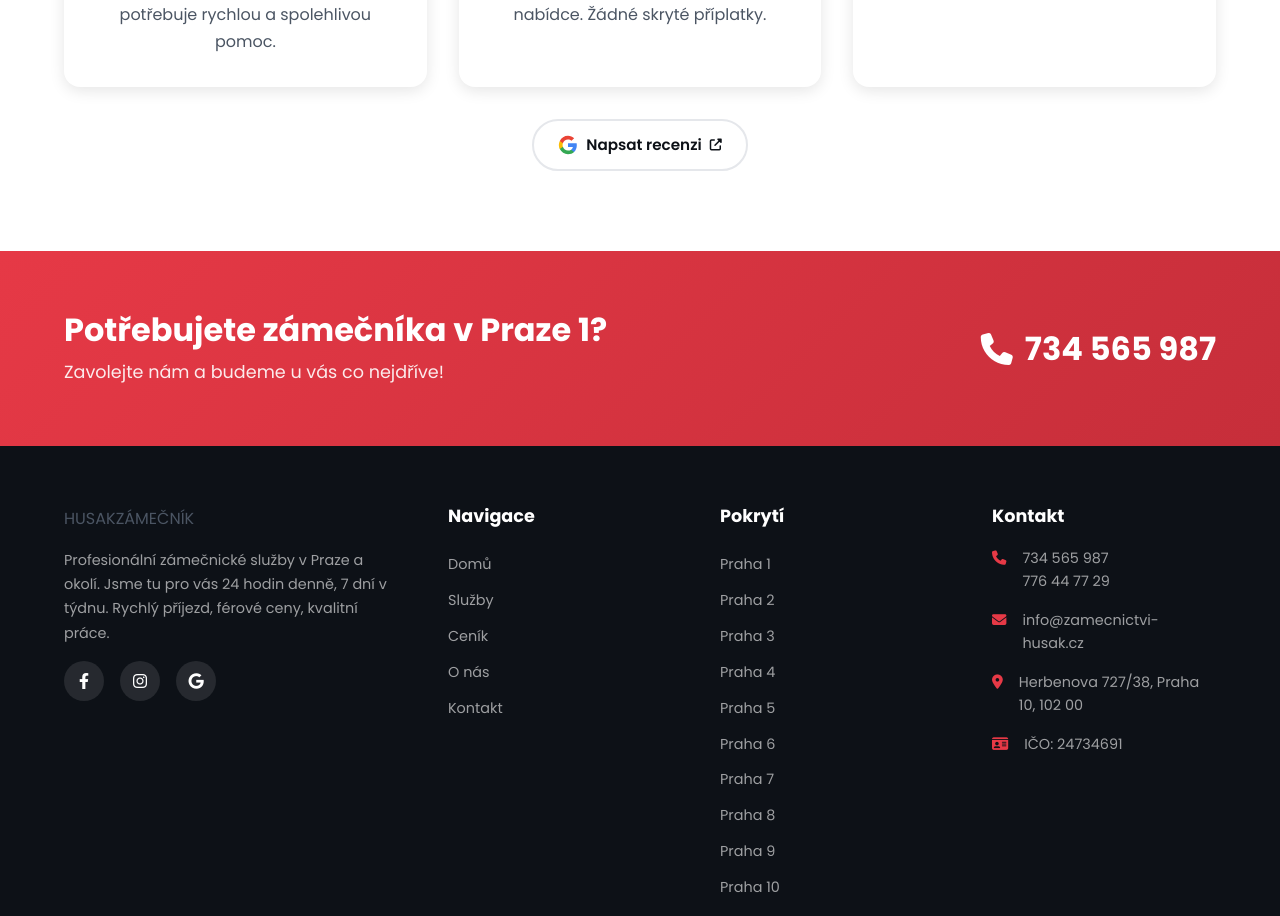
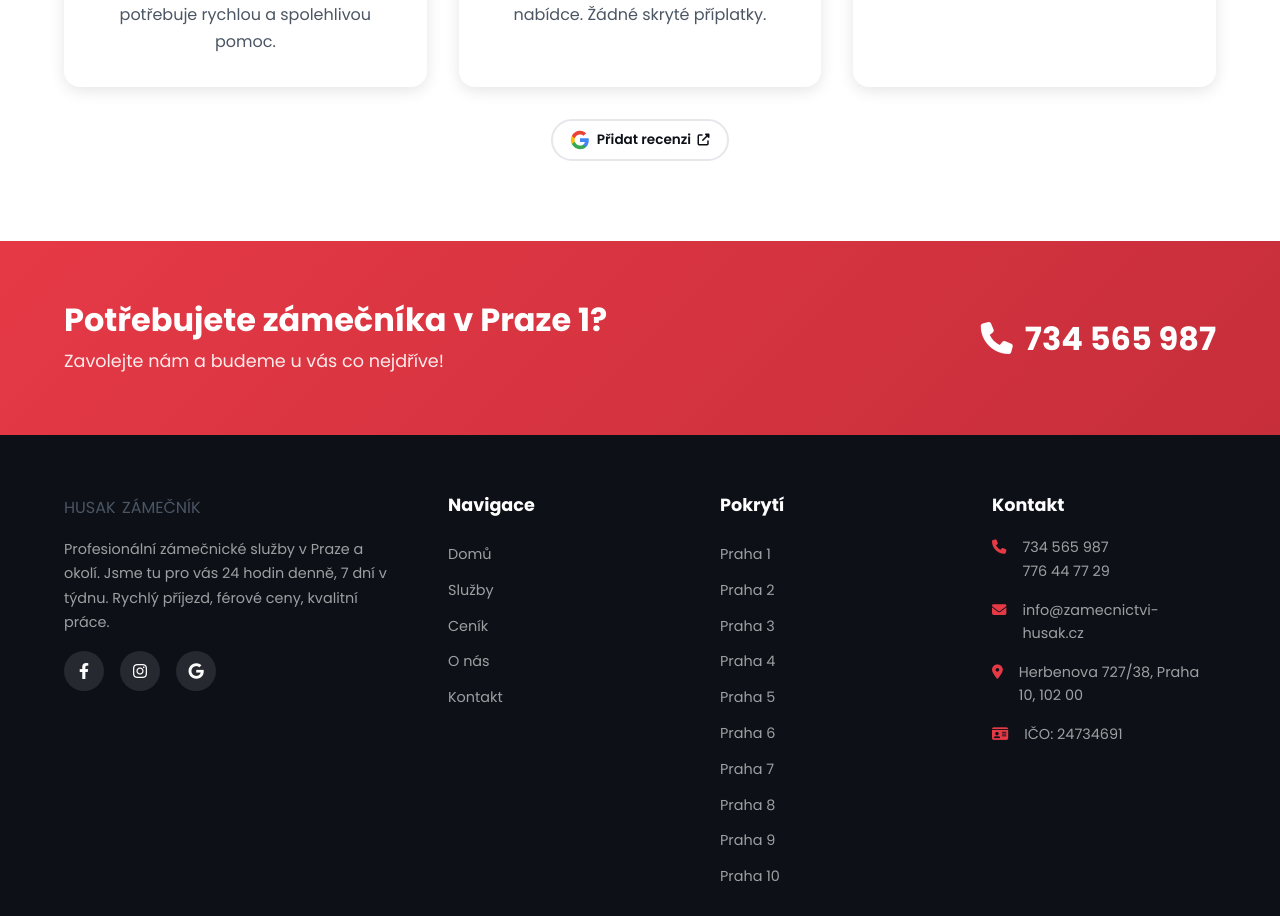
Before and after one commit to unikatynactyrechkolech-code/zamecnitvihusak, a Next.js app: page /zamecnik-praha-1 in a window 1280 px wide. Shown: the part 4307-5223 px from the top of the page. Built offline with nearby package versions, Linux system fonts and the light colour scheme.

Commit message:
fix: fotky Andrej+Artur Husák, spacing ceník/ceny/footer logo, menší tlačítko recenze, odebrány obrázky z lokalit

```diff
--- a/src/app/globals.css
+++ b/src/app/globals.css
@@ -705,6 +705,13 @@ h1, h2, h3, h4, h5, h6 {
   margin-bottom: 1rem;
 }
 
+.pricing-price {
+  display: flex;
+  align-items: baseline;
+  justify-content: center;
+  gap: 0.4rem;
+}
+
 .pricing-price .from {
   font-size: 0.9rem;
   color: var(--color-text);
@@ -714,11 +721,16 @@ h1, h2, h3, h4, h5, h6 {
   font-size: 3rem;
   font-weight: 800;
   color: var(--color-primary);
+  margin: 0 0.15rem;
 }
 
 .pricing-price .currency {
   font-size: 1rem;
   color: var(--color-text);
+}
+
+.pricing-features {
+  margin-bottom: 2rem;
 }
 
 .pricing-features li {
@@ -1183,6 +1195,11 @@ h1, h2, h3, h4, h5, h6 {
   border-bottom: 1px solid rgba(255, 255, 255, 0.1);
 }
 
+.footer-logo .logo-text {
+  display: flex;
+  gap: 0.4rem;
+}
+
 .footer-about p {
   color: rgba(255, 255, 255, 0.6);
   font-size: 0.9rem;
@@ -2761,14 +2778,14 @@ h1, h2, h3, h4, h5, h6 {
 .btn-google-review {
   display: inline-flex;
   align-items: center;
-  gap: 0.5rem;
-  padding: 0.75rem 1.5rem;
+  gap: 0.4rem;
+  padding: 0.5rem 1.1rem;
   background: var(--color-white);
   color: var(--color-dark);
   border: 2px solid var(--color-border);
   border-radius: var(--radius-full);
   font-weight: 600;
-  font-size: 0.95rem;
+  font-size: 0.85rem;
   transition: all 0.2s;
   text-decoration: none;
 }
--- a/src/components/Footer.tsx
+++ b/src/components/Footer.tsx
@@ -14,7 +14,7 @@ export default function Footer() {
             <Link href="/" className="footer-logo">
               <span className="logo-text">
                 <span className="logo-title">HUSAK</span>
-                <span className="logo-subtitle">ZÁMEČNÍK</span>
+                <span className="logo-subtitle"> ZÁMEČNÍK</span>
               </span>
             </Link>
             <p>
--- a/src/components/Reviews.tsx
+++ b/src/components/Reviews.tsx
@@ -116,7 +116,7 @@ export default function Reviews({ serviceName }: ReviewsProps) {
               <path d="M5.84 14.09c-.22-.66-.35-1.36-.35-2.09s.13-1.43.35-2.09V7.07H2.18C1.43 8.55 1 10.22 1 12s.43 3.45 1.18 4.93l2.85-2.22.81-.62z" fill="#FBBC05"/>
               <path d="M12 5.38c1.62 0 3.06.56 4.21 1.64l3.15-3.15C17.45 2.09 14.97 1 12 1 7.7 1 3.99 3.47 2.18 7.07l3.66 2.84c.87-2.6 3.3-4.53 6.16-4.53z" fill="#EA4335"/>
             </svg>
-            Napsat recenzi
+            Přidat recenzi
             <i className="fas fa-external-link-alt" style={{fontSize: '0.75rem'}}></i>
           </a>
         </div>
```
Also changed, not shown: src/app/[slug]/page.tsx (+0 -9 lines), src/app/page.tsx (+9 -9 lines).
